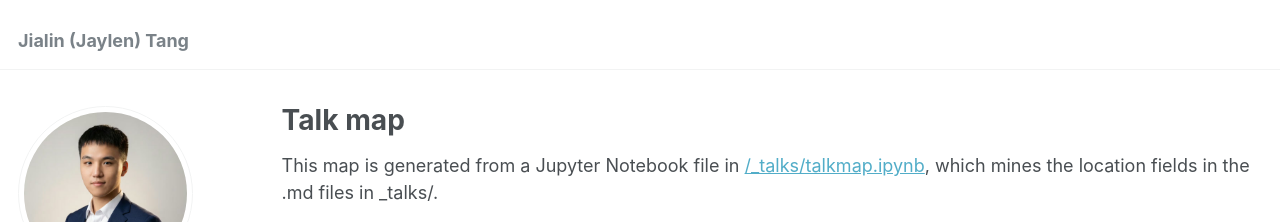
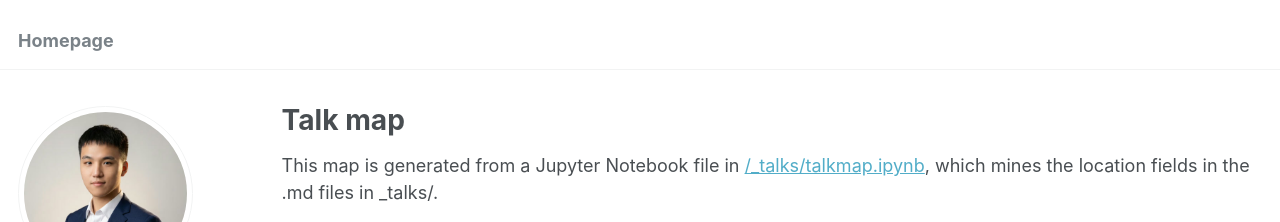
Before and after one commit to JaylenTang/jaylentang.github.io, a Jekyll site: the page built from _pages/talkmap.html, in a window 1280 px wide. Shown: the top 222 px of the page. Built offline with Jekyll 4.4.1, drawn with Linux system fonts in a browser that asks for light colours; nearby versions of some CDN libraries; some web fonts are replaced.

Commit message:
Rename masthead home link

```diff
--- a/_includes/masthead.html
+++ b/_includes/masthead.html
@@ -6,7 +6,7 @@
       <nav id="site-nav" class="greedy-nav">
         <button><div class="navicon"></div></button>
         <ul class="visible-links">
-          <li class="masthead__menu-item masthead__menu-item--lg"><a href="{{ base_path }}/">{{ site.title }}</a></li>
+          <li class="masthead__menu-item masthead__menu-item--lg"><a href="{{ base_path }}/">Homepage</a></li>
           {% for link in site.data.navigation.main %}
             {% if link.url contains 'http' %}
               {% assign domain = '' %}
```
